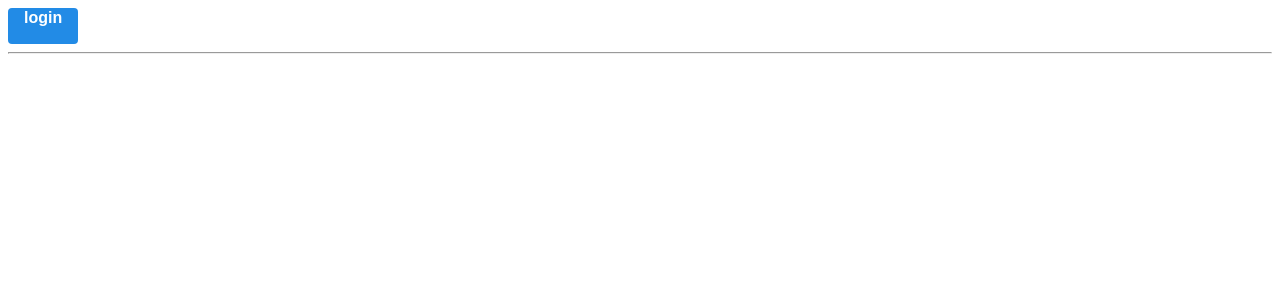
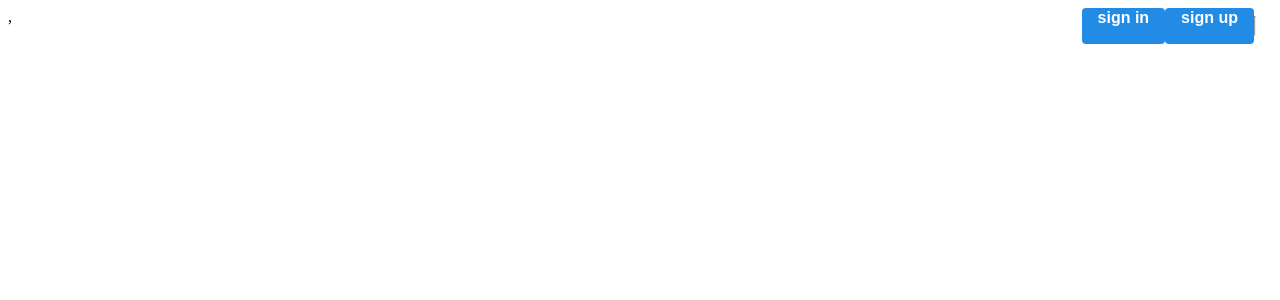
Before and after one commit to codestates/Devmap_client, a React (Create React App) app in the folder devmap/: page / in a window 1280 px wide. Shown: the top 300 px of the page. Built offline with nearby package versions, Linux system fonts and the light colour scheme.

Commit message:
feature/ #12 / redux

```diff
--- a/devmap/src/components/EccessToLogin.jsx
+++ b/devmap/src/components/EccessToLogin.jsx
@@ -19,7 +19,7 @@ function EccessToLogin({ handleLoginStatus, onEmailHandler, onPasswordHandler })
 
     return (
         <div className="login-modal">
-            <Button onClick={handleLoginModal}>login</Button>
+            <Button onClick={handleLoginModal}>sign in</Button>
                 {isOpen && (
                     <dialog
                         className="dialog"
--- a/devmap/src/components/EccessToSignUp.jsx
+++ b/devmap/src/components/EccessToSignUp.jsx
@@ -1,5 +1,6 @@
 import React, { useState } from 'react';
 import { withRouter } from "react-router-dom";
+import Button from './Button';
 
 import SignUp from './SignUp';
 
@@ -9,14 +10,10 @@ function EccessToSignUp({ onEmailHandler, onPasswordHandler, onConfirmPasswordHa
     const handleSignUpModal = () => {
         setIsOpen(!isOpen)
     };
-
+//
     return (
         <div className="signup-modal">
-            <button
-                className="signup-modal-open-close"
-                onClick={handleSignUpModal}
-            >Sign Up
-            </button>
+            <Button onClick={handleSignUpModal}>sign up</Button>
                 {isOpen && (
                     <dialog
                         className="dialog"
--- a/devmap/src/components/SignUp.jsx
+++ b/devmap/src/components/SignUp.jsx
@@ -2,7 +2,7 @@ import React, { useState } from "react";
 import axios from 'axios';
 import { Link, withRouter } from "react-router-dom";
 
-function SighUp({ onEmailHandler, onPasswordHandler, onConfirmPasswordHandler, onNicknameHandler }) {
+function SignUp({ onEmailHandler, onPasswordHandler, onConfirmPasswordHandler, onNicknameHandler }) {
     const [email, setEmail] = useState("");
     const [password, setPassword] = useState("");
     const [confirmPassword, setConfirmPassword] = useState("");
--- a/devmap/src/components/Top.jsx
+++ b/devmap/src/components/Top.jsx
@@ -1,22 +1,26 @@
 import React from 'react';
 import Button from './Button'
 import EccessToLogin from './EccessToLogin';
+import EccessToSignUp from './EccessToSignUp';
+import styled, { css } from 'styled-components';
 //헤더 태그 안에 들어가 컴포넌트 top  이안에 로그인 버튼 이있고 그걸 눌렀을때 EccessTOLogin.jsx 모달이 들어가야한다.
 
 
-
+const HeaderRight = styled.div`
+    display: inline-flex;
+    outline: none;
+    padding-left: 1rem;
+    padding-right: 1rem;
+    float: right;
+`;
 const Top = () => {
     return (
-       <div>
-           <EccessToLogin></EccessToLogin>
+        //조건문 줘서 로그인 시 에 모습
+           <HeaderRight>
+           <EccessToLogin ></EccessToLogin>
+           <EccessToSignUp ></EccessToSignUp>
            <hr></hr>
-       </div>
-
-
-
-
-
-
+           </HeaderRight>
     );
 }
 export default Top;
--- a/devmap/src/components/style/Buttoon.scss
+++ /dev/null
@@ -1,25 +0,0 @@
-$blue: #228be6;
-
-.Button {
-  display: inline-flex;
-  color: white;
-  font-weight: bold;
-  outline: none;
-  border-radius: 4px;
-  border: none;
-  cursor: pointer;
-
-  height: 2.25rem;
-  padding-left: 1rem;
-  padding-right: 1rem;
-  font-size: 1rem;
-
-  background: $blue;
-  &:hover {
-    background: lighten($blue, 10%);
-  }
-
-  &:active {
-    background: darken($blue, 10%);
-  }
-}
--- a/devmap/src/index.js
+++ b/devmap/src/index.js
@@ -2,21 +2,25 @@ import React from 'react';
 import ReactDOM from 'react-dom';
 
 import App from './App';
-//import { Provider } from 'react-redux';
-//import { createStore } from 'redux';
-//import rootReducer from './modules';
+import { Provider } from 'react-redux';
+
+
 import reportWebVitals from './reportWebVitals';
 import { BrowserRouter } from 'react-router-dom';
-//const store = createStore(rootReducer); // 스토어 생성
+import { createStore } from 'redux';
+import rootReducer from './module';
+// Provider 컴포넌트를 통해 리액트 프로젝트에 리덕스 적용
 
-// Provider 컴포넌트를 통해 리액트 프로젝트에 리덕스 적용
+const store = createStore(rootReducer); // 스토어를 만듭니다.
+console.log(store.getState()); // 스토어의 상태를 확인해봅시다.
+
 ReactDOM.render(
 
-    //<Provider store={store}>
+    <Provider store={store}>
       <BrowserRouter>
       <App />
       </BrowserRouter>,
-  //</Provider>,
+  </Provider>,
 
   document.getElementById('root')
 );
--- /dev/null
+++ b/devmap/src/module/index.js
@@ -0,0 +1,8 @@
+import { combineReducers } from 'redux';
+import { sign } from './sign';
+
+const rootReducer = combineReducers({
+    sign
+  });
+
+  export default rootReducer;
--- /dev/null
+++ b/devmap/src/module/sign.js
@@ -0,0 +1,35 @@
+
+
+export const sign = {
+    user: "",
+    sign: false,
+};
+
+//액션 타입 정의
+ const SIGN = 'SIGN';
+
+
+//액션 크리에이터
+export function signIn(){
+    return {
+        type: SIGN,
+        sign
+    }
+}
+//리듀서
+function reducer(state = sign, action){
+    switch (action.type){
+        case SIGN :
+            return {
+                user : action.user ,
+                sign : !state.sign
+            }
+        default:
+            return state;
+    };
+};
+
+
+  //store.dispatch(sign({id:1}));
+
+  export default reducer;
```
Also changed, not shown: devmap/src/components/Main.sass (deleted), 1 other file (tests, documents, lock files or other folders).
